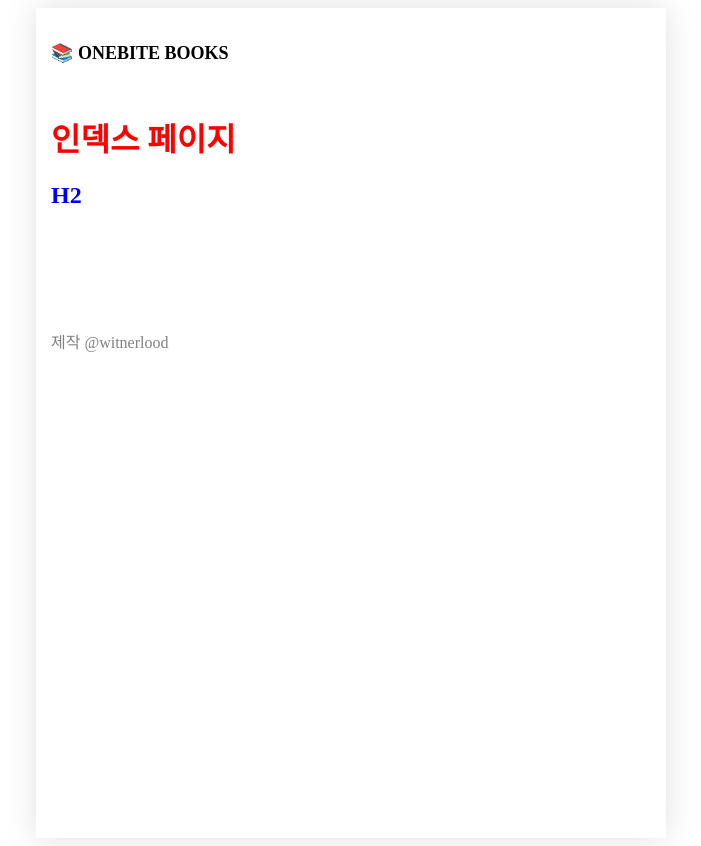
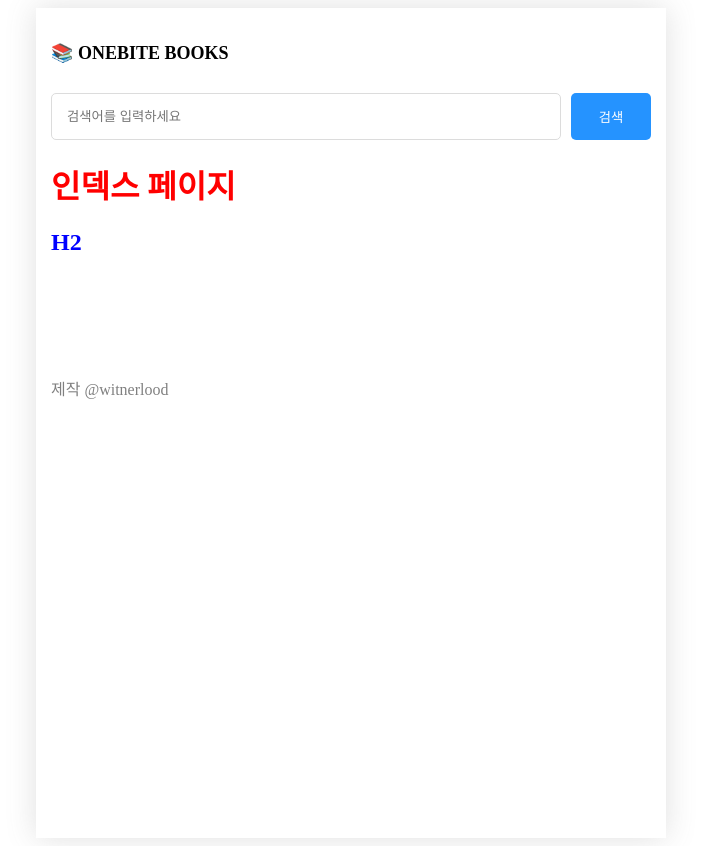
Before and after one commit to APapeIsName/study_nextjs, a Next.js app: page / in a window 1280 px wide. Shown: the whole page, without its empty margins (289-990 px from the left). Built offline with nearby package versions, Linux system fonts and the light colour scheme.

Commit message:
페이지별 레이아웃 설정하기

```diff
--- /dev/null
+++ b/src/components/searchable-layout.module.css
@@ -0,0 +1,21 @@
+.searchbar_container {
+    display: flex;
+    gap: 10px;
+    margin-bottom: 20px;
+}
+
+.searchbar_container > input {
+    flex: 1;
+    padding: 15px;
+    border-radius: 5px;
+    border: 1px solid rgb(220, 220, 220);
+}
+
+.searchbar_container > button {
+    width: 80px;
+    border-radius: 5px;
+    border: none;
+    background-color: rgb(37, 147, 255);
+    color: white;
+    cursor: pointer;
+}
--- /dev/null
+++ b/src/components/searchable-layout.tsx
@@ -0,0 +1,38 @@
+import { useRouter } from "next/router";
+import { ReactNode, useEffect, useState } from "react";
+import styles from "./searchable-layout.module.css";
+
+export default function SearchableLayout({children} : {children: ReactNode;}) {
+
+    const router = useRouter();
+    const [search, setSearch] = useState("");
+
+    const q = router.query.q as string;
+
+    useEffect(() => {
+        setSearch(q || "");
+    }, [q]);
+
+    const onChangeSearch = (e: React.ChangeEvent<HTMLInputElement>) => {
+        setSearch(e.target.value);
+    }
+
+    const onSubmit = () => {
+        if(!search || q === search) return;
+        router.push(`/search?q=${search}`);
+    }
+
+    const onKeyDown = (e: React.KeyboardEvent<HTMLInputElement>) => {
+        if(e.key === "Enter") {
+            onSubmit();
+        }
+    };
+
+    return <div>
+        <div className={styles.searchbar_container}>
+            <input value={search} onKeyDown={onKeyDown} onChange={onChangeSearch} placeholder="검색어를 입력하세요" />
+            <button onClick={onSubmit}>검색</button>
+        </div>
+        {children}
+    </div>
+}
--- a/src/pages/_app.tsx
+++ b/src/pages/_app.tsx
@@ -1,11 +1,20 @@
 import GlobalLayout from "@/components/global-layout";
+import { NextPage } from "next";
 import { AppProps } from "next/app";
-export default function App({ Component, pageProps }: AppProps) {
+import { ReactNode } from "react";
+
+type NextPageWithLayout = NextPage & {
+  getLayout?: (page: ReactNode) => ReactNode;
+};
+
+export default function App({ Component, pageProps }: AppProps & { Component: NextPageWithLayout }) {
+
+  const getLayout = Component.getLayout ?? ((page: ReactNode) => page);
 
   return (
     <>
       <GlobalLayout>
-        <Component {...pageProps} />
+        {getLayout(<Component {...pageProps} />)}
       </GlobalLayout>
     </>
   );
--- a/src/pages/index.tsx
+++ b/src/pages/index.tsx
@@ -1,4 +1,6 @@
+import SearchableLayout from "@/components/searchable-layout";
 import styles from "./index.module.css";
+import { ReactNode } from "react";
 
 export default function Home() {
   return (
@@ -8,3 +10,8 @@
     </>
   );
 }
+
+
+Home.getLayout = (page: ReactNode) => {
+  return <SearchableLayout>{page}</SearchableLayout>
+};
--- a/src/pages/search/index.tsx
+++ b/src/pages/search/index.tsx
@@ -1,7 +1,13 @@
+import SearchableLayout from "@/components/searchable-layout";
 import { useRouter } from "next/router";
+import { ReactNode } from "react";
 
 export default function Page() {
     const router = useRouter();
     const { q } = router.query;
     return <h1>검색 페이지 {q}</h1>;
 }
+
+Page.getLayout = (page: ReactNode) => {
+  return <SearchableLayout>{page}</SearchableLayout>;
+};
```
